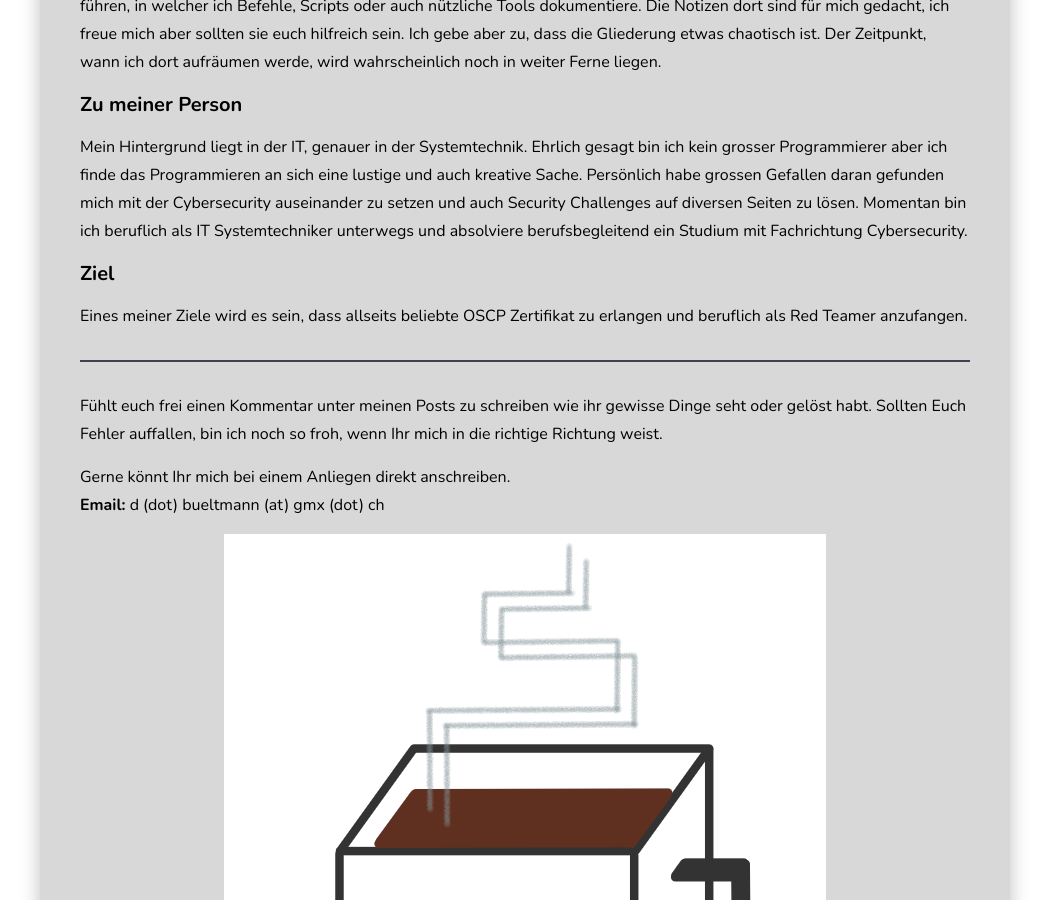
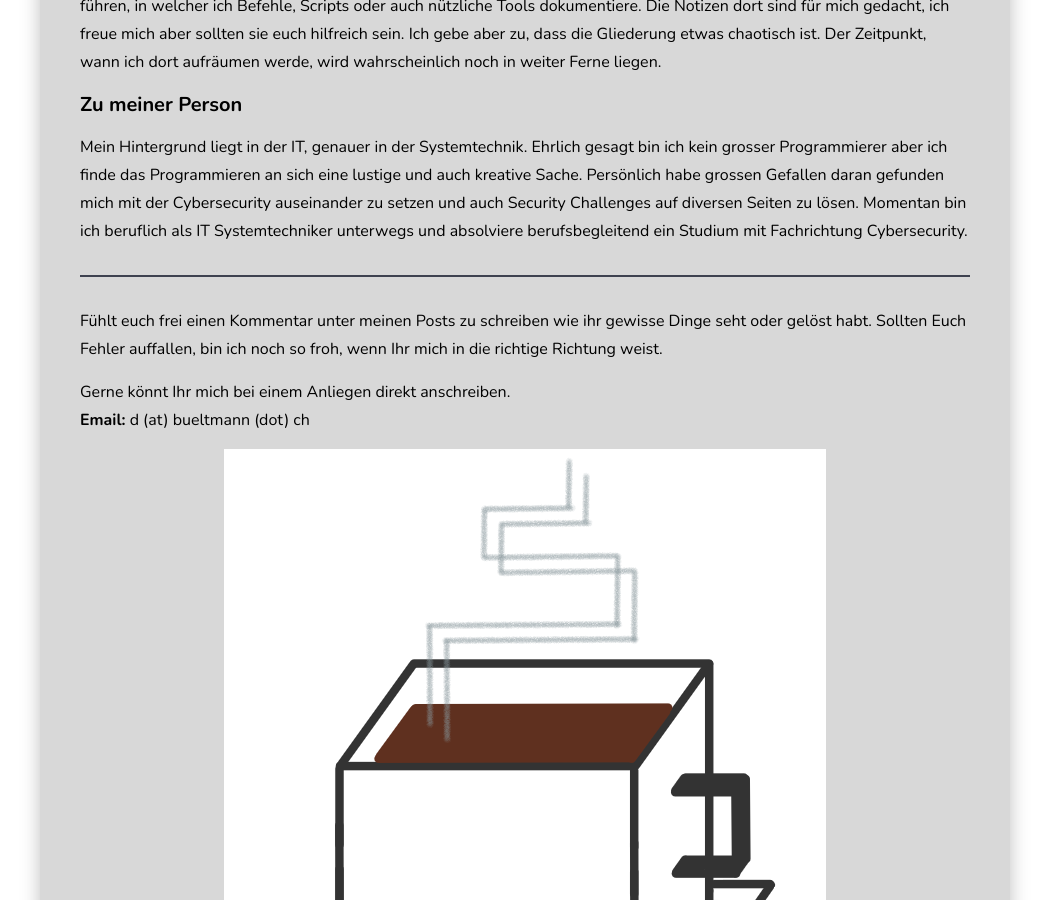
Before and after one commit to needful-things/db_blog, a Jekyll site: the page built from _pages/about.md, in a window 1280 px wide and 900 px high, scrolled down 548 px. Shown: the whole window, without its empty margins (115-1164 px from the left). Built offline with Jekyll 4.4.1, drawn with Linux system fonts in a browser that asks for light colours; nearby versions of some CDN libraries.

Commit message:
Update about.md

```diff
--- a/_pages/about.md
+++ b/_pages/about.md
@@ -13,14 +13,11 @@ Oben in der Navigation solltet ihr einen Abschnitt „Docs“ sehen. Dieser Absc
 #### Zu meiner Person ####
 Mein Hintergrund liegt in der IT, genauer in der Systemtechnik. Ehrlich gesagt bin ich kein grosser Programmierer aber ich finde das Programmieren an sich eine lustige und auch kreative Sache. Persönlich habe grossen Gefallen daran gefunden mich mit der Cybersecurity auseinander zu setzen und auch Security Challenges auf diversen Seiten zu lösen. Momentan bin ich beruflich als IT Systemtechniker unterwegs und absolviere berufsbegleitend ein Studium mit Fachrichtung Cybersecurity.
 
-#### Ziel ####
-Eines meiner Ziele wird es sein, dass allseits beliebte OSCP Zertifikat zu erlangen und beruflich als Red Teamer anzufangen.
-
 ---
 
 Fühlt euch frei einen Kommentar unter meinen Posts zu schreiben wie ihr gewisse Dinge seht oder gelöst habt. Sollten Euch Fehler auffallen, bin ich noch so froh, wenn Ihr mich in die richtige Richtung weist.
 
 Gerne könnt Ihr mich bei einem Anliegen direkt anschreiben.<br>
-**Email:** d (dot) bueltmann (at) gmx (dot) ch
+**Email:** d (at) bueltmann (dot) ch
 
 <div style="text-align:center"><img src="{{site.baseurl}}/img/ILoveCoffee-addicted.png" /></div>
```
